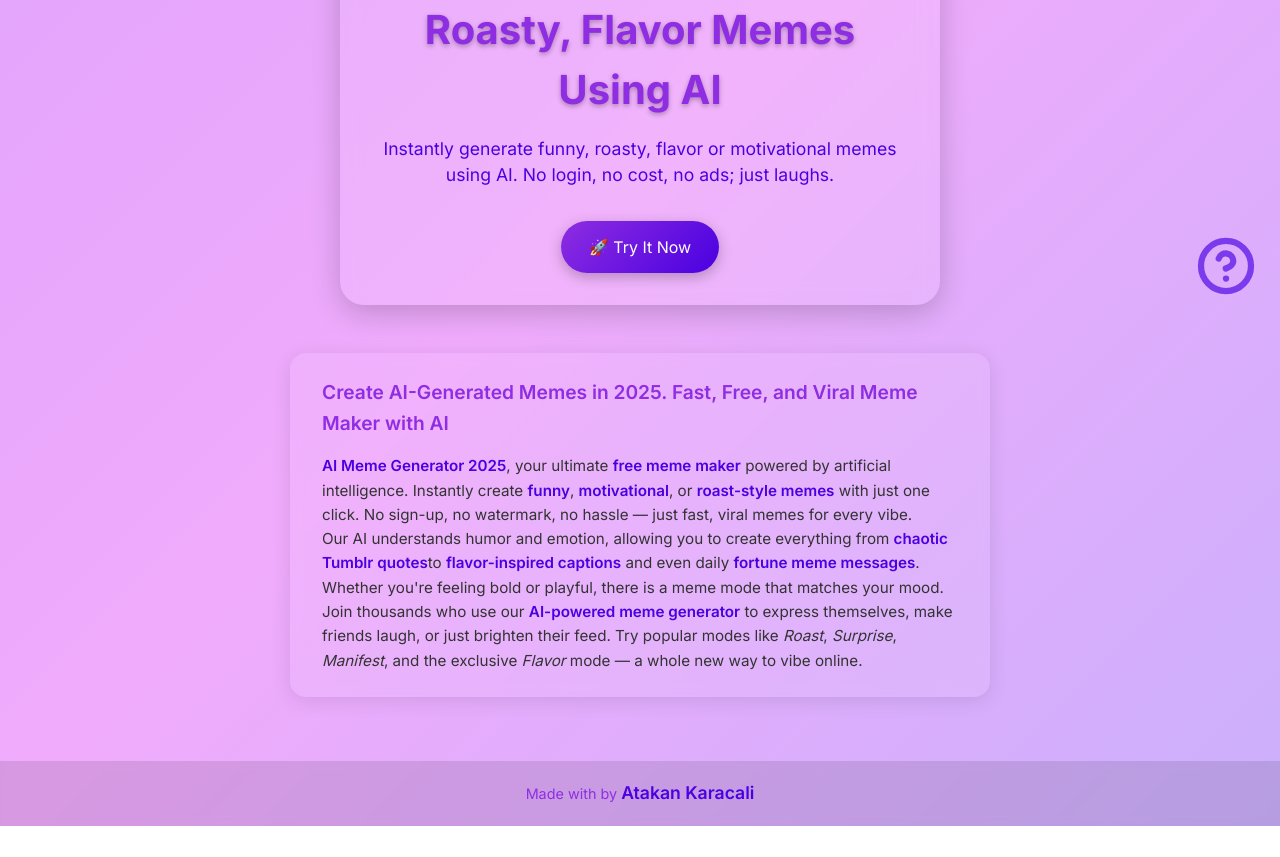
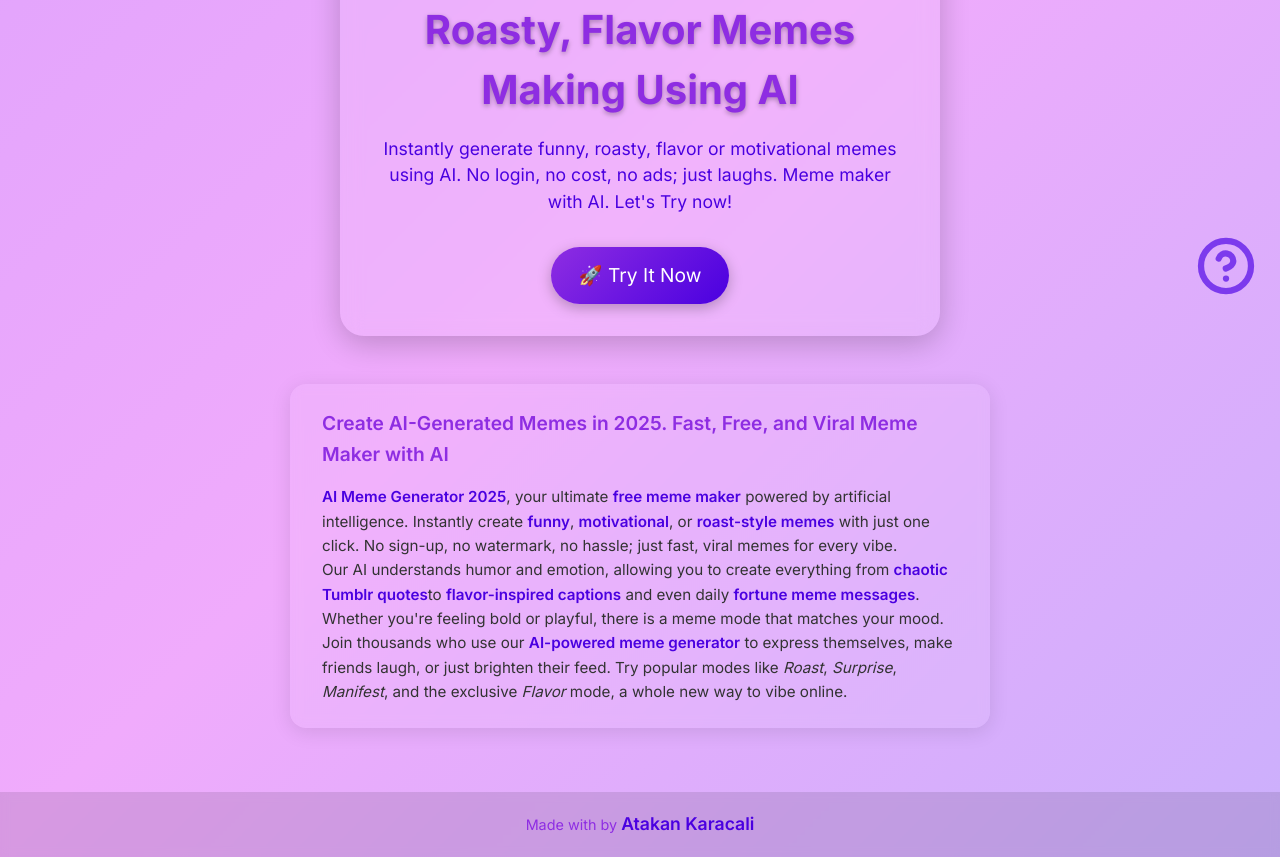
Before and after one commit to atakankaracali/aigeneratormeme, a React (Vite) app: page / in a window 1280 px wide. Shown: the part 480-1337 px from the top of the page. Before the commit the page ends 1306 px from the top, so only its background shows below. Built offline with nearby package versions, Linux system fonts and the light colour scheme; no server answers; what chartjs-plugin-datalabels would draw is missing.

Commit message:
Fixing-SEO-Issue

```diff
--- a/src/pages/Home.tsx
+++ b/src/pages/Home.tsx
@@ -43,10 +43,10 @@ const Home = () => {
 
         <div className="home-card">
           <h1 className="home-title">
-            <strong>AI Meme Generator</strong> - Instantly Create Funny, Roasty, Flavor Memes Using AI
+            <strong>AI Meme Generator</strong> 2025, Instantly Create Funny, Roasty, Flavor Memes Making Using AI
           </h1>
           <p className="home-subtitle">
-            Instantly generate funny, roasty, flavor or motivational memes using AI. No login, no cost, no ads; just laughs.
+            Instantly generate funny, roasty, flavor or motivational memes using AI. No login, no cost, no ads; just laughs. Meme maker with AI. Let's Try now!
           </p>
 
           {memeCount !== null && (
@@ -70,7 +70,7 @@ const Home = () => {
           <p>
             <strong>AI Meme Generator 2025</strong>, your ultimate <strong>free meme maker</strong> powered by artificial intelligence.
             Instantly create <strong>funny</strong>, <strong>motivational</strong>, or <strong>roast-style memes</strong> with just one click.
-            No sign-up, no watermark, no hassle — just fast, viral memes for every vibe.
+            No sign-up, no watermark, no hassle; just fast, viral memes for every vibe.
           </p>
           <p>
             Our AI understands humor and emotion, allowing you to create everything from <strong>chaotic Tumblr quotes</strong>
@@ -80,7 +80,7 @@ const Home = () => {
           <p>
             Join thousands who use our <strong>AI-powered meme generator</strong> to express themselves, make friends laugh, or
             just brighten their feed. Try popular modes like <em>Roast</em>, <em>Surprise</em>, <em>Manifest</em>, and the
-            exclusive <em>Flavor</em> mode — a whole new way to vibe online.
+            exclusive <em>Flavor</em> mode, a whole new way to vibe online.
           </p>
         </div>
       </motion.div>
--- a/src/styles/home.css
+++ b/src/styles/home.css
@@ -36,7 +36,7 @@
   border: none;
   color: white;
   padding: 14px 28px;
-  font-size: 1rem;
+  font-size: 1.2rem;
   border-radius: 999px;
   cursor: pointer;
   box-shadow: 0 4px 14px rgba(0, 0, 0, 0.25);
```
